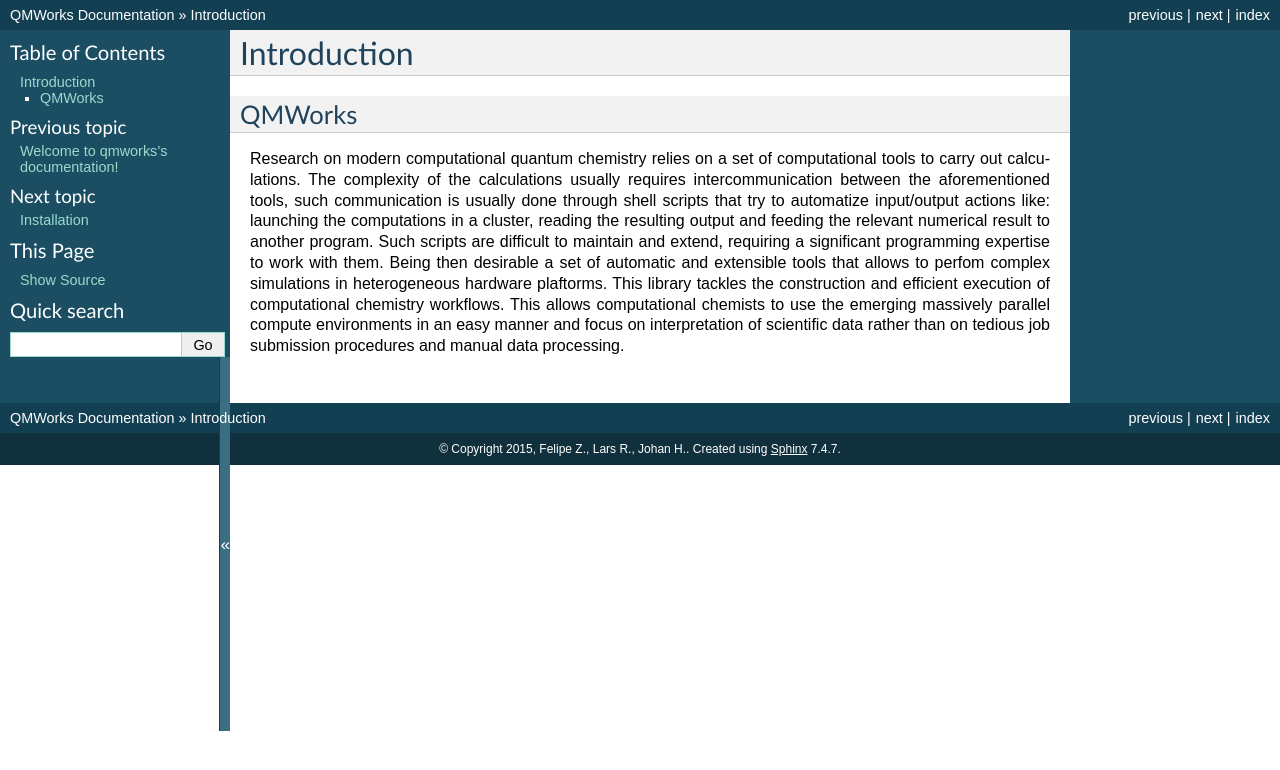
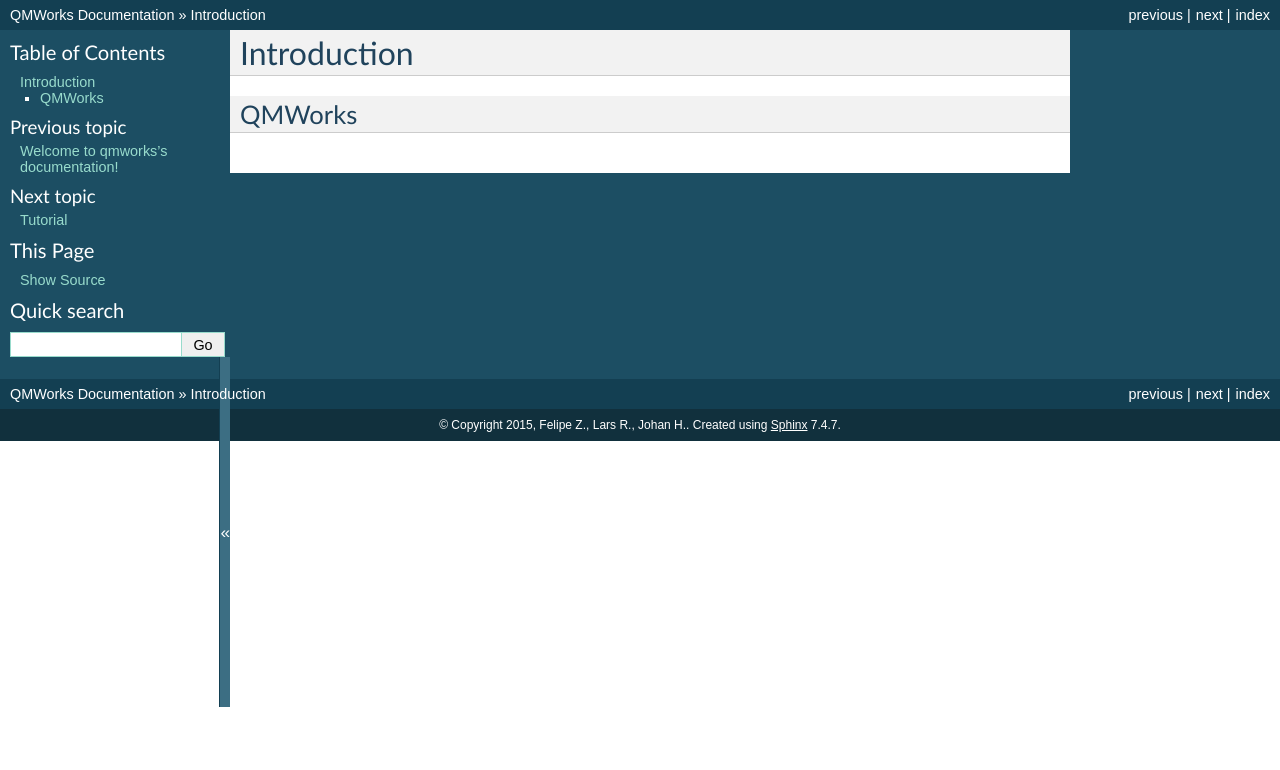
Before and after one commit to SCM-NV/qmflows, a Sphinx documentation site: the page built from docs/intro.rst, in a window 1280 px wide. Shown: the top 770 px of the page. Built offline with Sphinx 7.4.7, drawn with Linux system fonts in a browser that asks for light colours.

Commit message:
changed the documentation structure

```diff
--- a/docs/index.rst
+++ b/docs/index.rst
@@ -12,7 +12,6 @@
    :maxdepth: 2
 
    intro
-   installation
    tutorial
    documentation
 
--- a/docs/intro.rst
+++ b/docs/intro.rst
@@ -3,15 +3,3 @@
 
 QMWorks
 -------
-Research on modern computational quantum chemistry relies on a set of computational tools
-to carry out calculations. The complexity of the calculations usually requires
-intercommunication between the aforementioned tools, such communication is usually done
-through shell scripts that try to automatize input/output actions like: launching the
-computations in a cluster, reading the resulting output and feeding the relevant numerical
-result to another program. Such scripts are difficult to maintain and extend, requiring a
-significant programming expertise to work with them. Being then desirable a set of automatic
-and extensible tools that allows to perfom complex simulations in heterogeneous hardware plaftorms.
-This library tackles the construction and efficient execution of computational chemistry workflows.
-This allows computational chemists to use the emerging massively parallel compute environments
-in an easy manner and focus on interpretation of scientific data rather than on tedious job
-submission procedures and manual data processing.
```
Also changed, not shown: docs/installation.rst (deleted, +0 -121 lines), docs/tutorial.rst (+6 -3 lines), docs/_images/mindmap.png (added).
